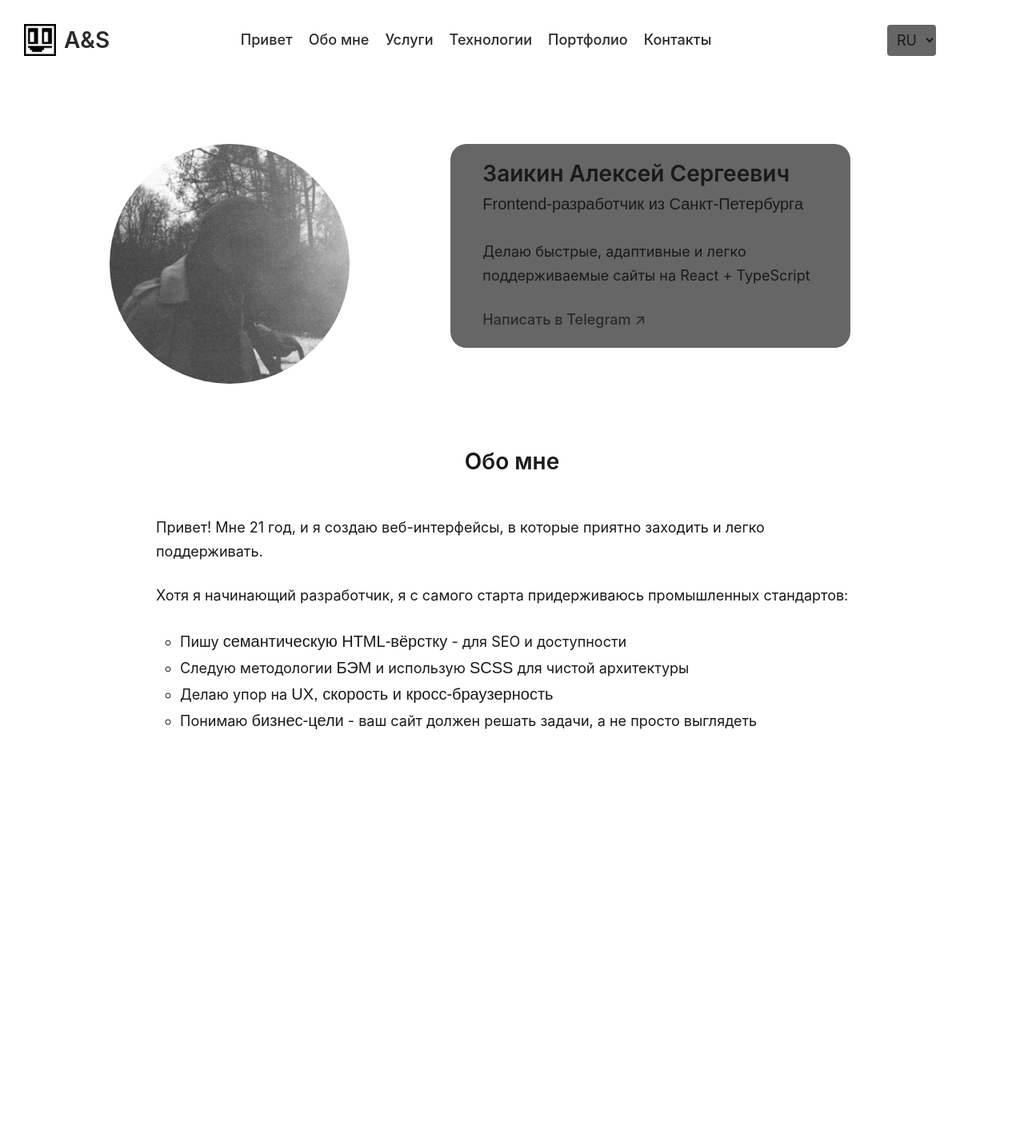
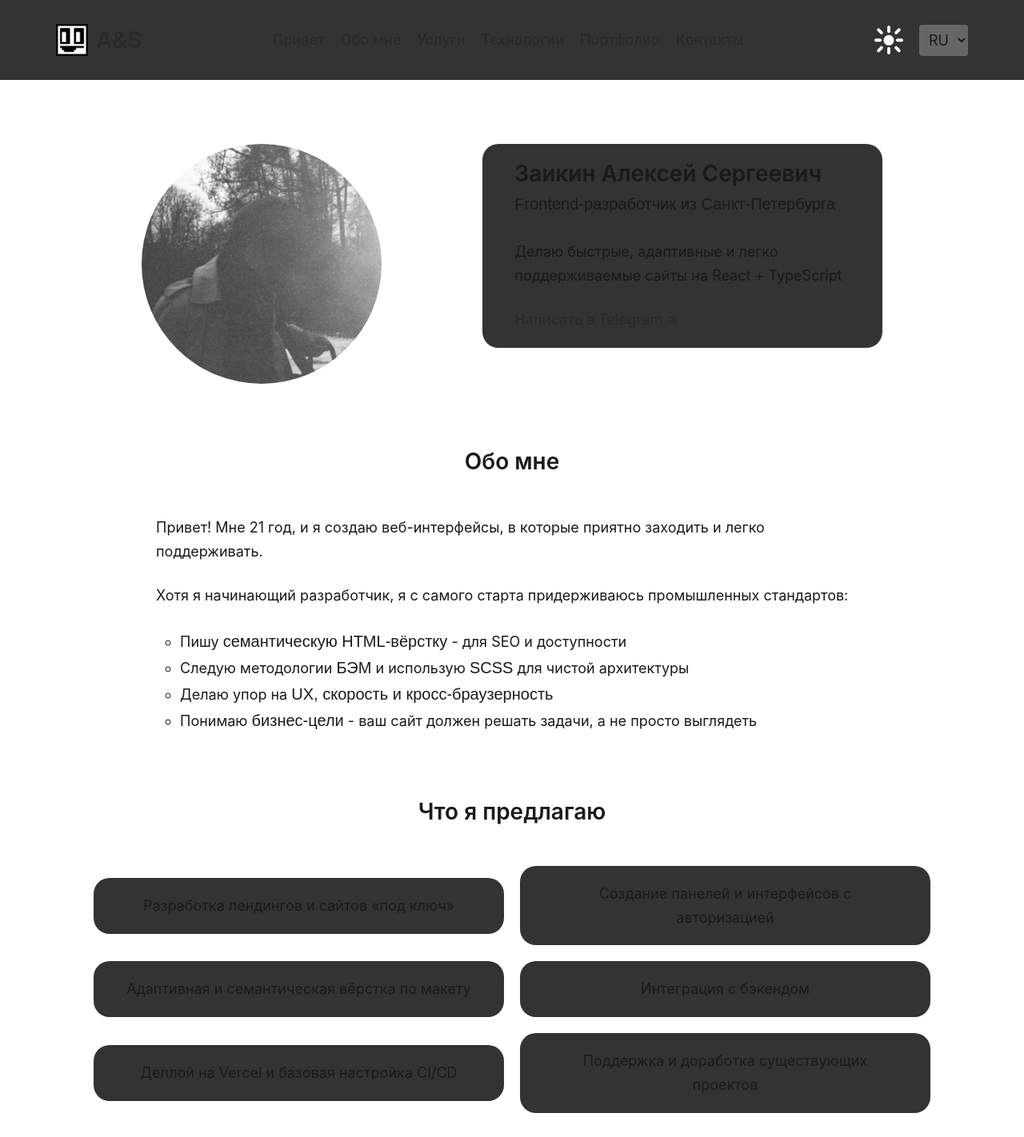
Before and after one commit to zaikinale/my-visit-card.io, a React (Vite) app: page / in a window 1280 px wide. Shown: the whole page at 80% size. Before the commit the page ends 948 px from the top, so only its background shows below. Built offline with nearby package versions, Linux system fonts and the light colour scheme.

Commit message:
added section services

```diff
--- a/src/App.css
+++ b/src/App.css
@@ -1,5 +1,5 @@
 #root {
-  max-width: 1280px;
+  /*max-width: 1280px;*/
   margin: 0 auto;
   /*padding: 2rem;*/
   text-align: center;
--- a/src/App.jsx
+++ b/src/App.jsx
@@ -3,6 +3,7 @@ import './App.css'
 import Header from './components/Header.jsx'
 import Hero from './components/Hero.jsx'
 import About from './components/About.jsx'
+import Services from './components/Services.jsx'
 
 function App() {
   const [count, setCount] = useState(0)
@@ -12,6 +13,7 @@ function App() {
         <Header />
         <Hero />
         <About />
+        <Services />
     </>
   )
 }
--- a/src/assets/styles/header.scss
+++ b/src/assets/styles/header.scss
@@ -1,17 +1,10 @@
 .header {
-  //margin: 20px;
+  display: block;
+  width: 100vw;
   position: sticky;
   top: 0;
+  background-color: var(--color-border-dark);
 }
-
-.container {
-
-}
-
-.header__logotype {
-
-}
-
 .header__logo {
   width: 40px;
   height: 40px;
@@ -20,29 +13,6 @@
 
 .header__title {
   margin: 0;
-}
-
-.header__nav {
-
-}
-
-.header__list {
-
-}
-
-.header__item {
-
-}
-
-.header__link {
-
-}
-
-.header__control {
-
-}
-
-.header__themeToggle {
 }
 
 .header__icon {
@@ -56,7 +26,3 @@
   background-color: var(--color-text-secondary);
   border-radius: 4px;
 }
-
-.header__optionLang {
-
-}
--- a/src/assets/styles/main.scss
+++ b/src/assets/styles/main.scss
@@ -2,10 +2,11 @@
   border-radius: 20px;
   padding: 30px;
   width: 1200px;
+  margin: 0 auto;
 }
 
 .block {
-  background-color: var(--color-text-secondary);
+  background-color: var(--color-border-dark);
   border-radius: 20px;
   padding: 20px 40px;
 }
--- /dev/null
+++ b/src/assets/styles/services.scss
@@ -0,0 +1,12 @@
+
+.services {
+  margin-top: 50px;
+}
+
+.services__list {
+  width: 100%;
+}
+
+.services__item {
+  width: 45%;
+}
--- a/src/components/Services.jsx
+++ b/src/components/Services.jsx
@@ -0,0 +1,20 @@
+import '../assets/styles/main.scss'
+import '../assets/styles/services.scss'
+
+export default function Services() {
+    return (
+        <section id="services" className="services">
+            <h2 className="services__title">Что я предлагаю</h2>
+            <div className="container">
+                <ul className="services__list df fww g20 aic jcc">
+                    <li className="services__item block">Разработка лендингов и сайтов «под ключ»</li>
+                    <li className="services__item block">Создание панелей и интерфейсов с авторизацией</li>
+                    <li className="services__item block">Адаптивная и семантическая вёрстка по макету</li>
+                    <li className="services__item block">Интеграция с бэкендом</li>
+                    <li className="services__item block">Деплой на Vercel и базовая настройка CI/CD</li>
+                    <li className="services__item block">Поддержка и доработка существующих проектов</li>
+                </ul>
+            </div>
+        </section>
+    )
+}
--- a/src/index.css
+++ b/src/index.css
@@ -13,7 +13,6 @@
         --color-text: #e0e0e0;
         --color-text-secondary: #a0a0a0;
         --color-accent: #ffffff;
-
         --color-border-light: #333333;
         --color-border-dark: #333333;
     }
```
